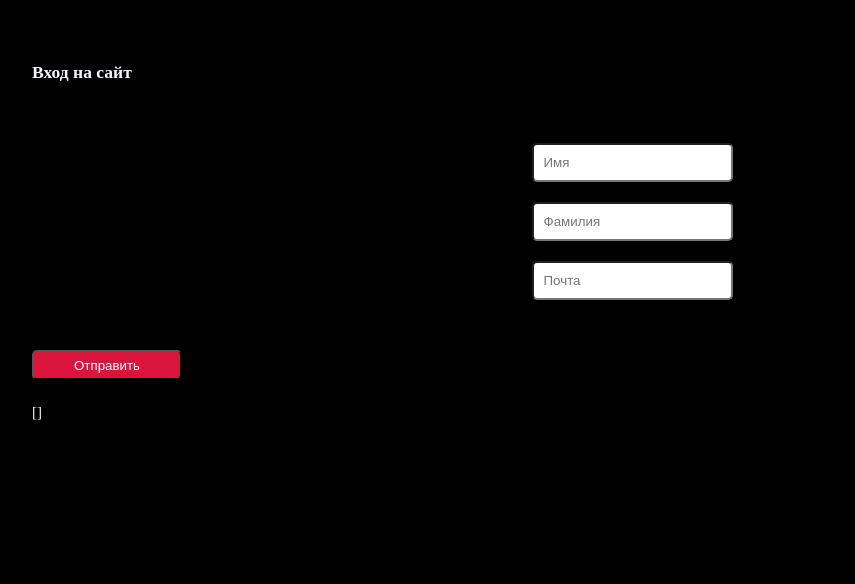
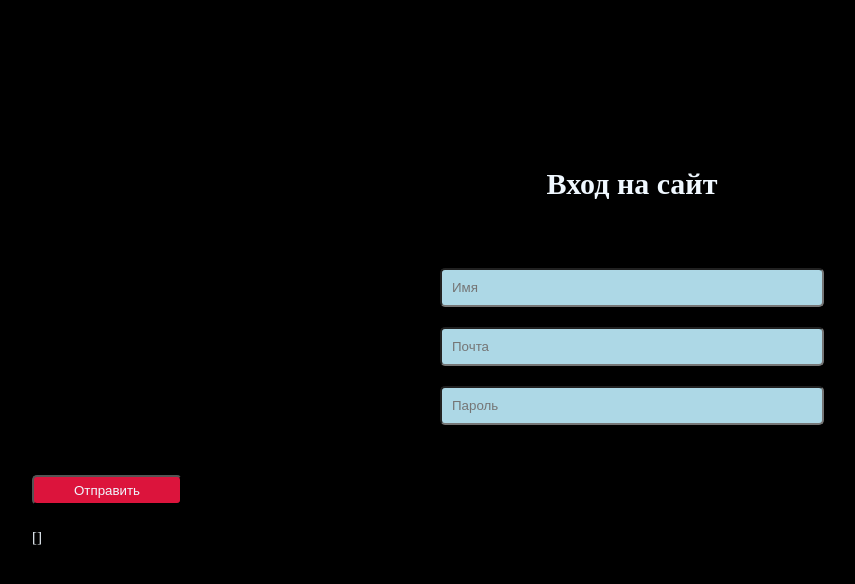
Before and after one commit to belkud/vueShop, a Vue app in the folder shop/: page / in a window 1280 px wide. Shown: the top 584 px of the page, without its empty margins (8-863 px from the left). Built offline with nearby package versions, Linux system fonts and the light colour scheme.

Commit message:
password

```diff
--- a/shop/src/components/PostEntrance.vue
+++ b/shop/src/components/PostEntrance.vue
@@ -2,18 +2,17 @@
 
 <template>
 <div class="menu">
-    <h3>Вход на сайт</h3>
+    <h1 style="text-align: center; margin-top: 10%;">Вход на сайт</h1>
     <div>
 
     </div>
     <input type="text" v-model="name" placeholder="Имя">
-    <input type="text" v-model="surname" placeholder="Фамилия">
     <input type="text" v-model="mail" placeholder="Почта">
+    <input type="password" v-model="password" placeholder="Пароль">
 
     <div class="error">{{ this.error }}</div>
     <button @click="sendInfo"> Отправить</button>
     <div>{{ users }}</div>
-    <!-- <div>вывод ошибки</div> -->
     <!-- (в конце разные цвета border) -->
 </div>
 </template>
@@ -25,8 +24,8 @@
         data(){
             return{
                 name:'',
-                surname:'',
                 mail:'',
+                password:'',
                 users:[],
                 error:'',
             }
@@ -35,20 +34,23 @@
                 if (this.name=='') {
                     this.error = '(Введите имя)'
                   return
-                } else if(this.surname=='') {
-    this.error= 'Введите фамилию'
-    return
-} else if (this.mail=='') {
-    this.error = 'Введите почту'
-    return
-}
+                } else if(this.mail=='') {
+                    this.error= '(Введите почту)'
+                    return
+                } else if (this.password=='') {
+                    this.error = '(Введите пароль)'
+                    return
+                } else if (this.name==123 && this.mail==123 && this.password==123) {
+                    this.error = 'Данные верны'
+                } else {
+                    this.error = 'Вы ввели неверные данные'
+                }
 
 
                 this.users.push({
                     name: this.name,
-                    surname: this.surname,
                     mail: this.mail,
-                    users:[]
+                    password: this.password,
                 })
                 console.log(this.users)
             }
@@ -74,8 +76,9 @@
 .menu>input{
     padding: 10px;
     border-radius: 5px;
-    /* width: 50%; */
+    width: 30%;
     margin: 0 auto;
+    background-color: lightblue;
 }
 .error {
     padding: 0px;
```
